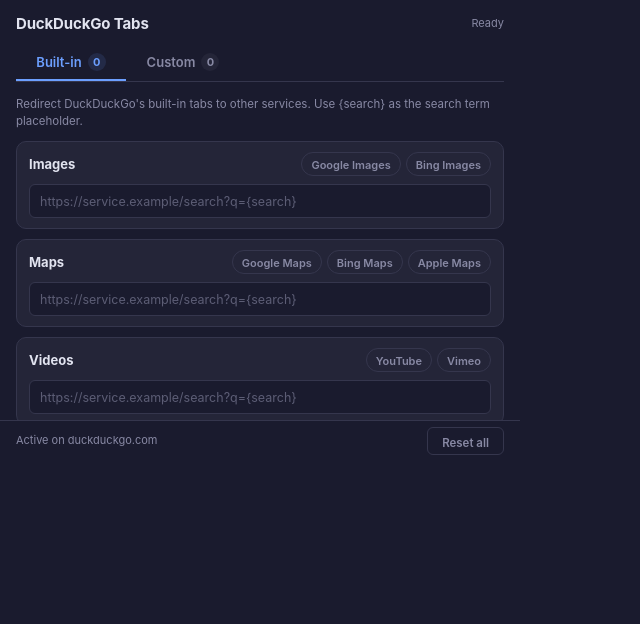
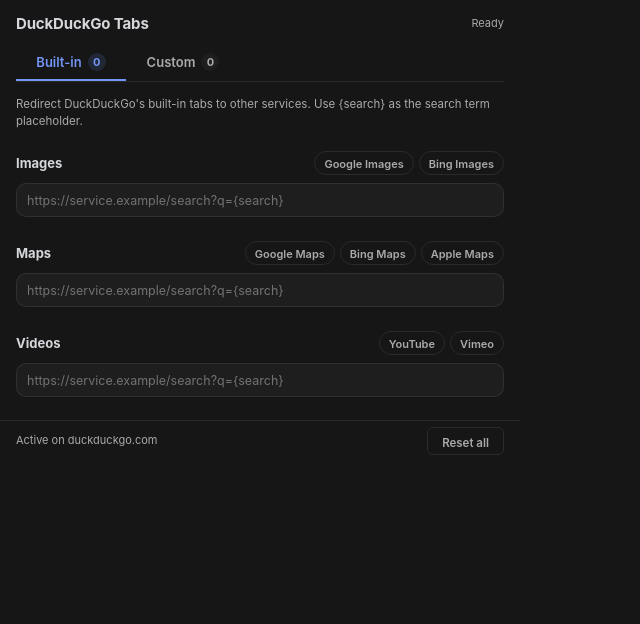
Before and after one commit to david-vct/duckduckgo-custom-tabs, a website with bundled scripts: page src/popup/index.html in a window 1280 px wide. Shown: the whole page, without its empty margins (0-640 px from the left). Built offline with nearby package versions, Linux system fonts and the light colour scheme; some packages are replaced by stand-ins of ours.

Commit message:
feat: match style with the ddg dark theme

```diff
--- a/src/popup/styles.css
+++ b/src/popup/styles.css
@@ -1,15 +1,16 @@
 :root {
-  --popup-bg: #1a1b2e;
-  --popup-surface: #242538;
-  --popup-surface-hover: #2c2d44;
-  --popup-text: #e2e4f0;
-  --popup-muted: #8889a4;
-  --popup-border: #35364d;
-  --popup-accent: #6c9fff;
-  --popup-accent-dim: rgba(108, 159, 255, 0.12);
-  --popup-danger: #f06060;
-  --popup-danger-dim: rgba(240, 96, 96, 0.12);
-  --popup-success: #5dcc8a;
+  --popup-bg: #161616;
+  --popup-surface: #1e1e1e;
+  --popup-surface-hover: #2b2b2b;
+  --popup-text: #d5d7db;
+  --popup-muted: #aaaaaa;
+  --popup-border: #2b2b2b;
+  --popup-accent: #7295f6;
+  --popup-accent-dim: rgba(114, 149, 246, 0.14);
+  --popup-danger: #e05555;
+  --popup-danger-dim: rgba(224, 85, 85, 0.12);
+  --popup-success: #4caf50;
+  --popup-input-bg: #1e1e1e;
   --popup-radius: 10px;
   --popup-radius-sm: 6px;
 }
@@ -168,14 +169,18 @@
 .popup_list {
   display: flex;
   flex-direction: column;
-  gap: 10px;
+  gap: 4px;
+}
+
+.popup_list .popup_custom_card + .popup_custom_card {
+  margin-top: 6px;
 }
 
 .popup_card {
-  background: var(--popup-surface);
-  border: 1px solid var(--popup-border);
-  border-radius: var(--popup-radius);
-  padding: 10px 12px;
+  background: transparent;
+  border: none;
+  border-radius: 0;
+  padding: 10px 0;
   display: flex;
   flex-direction: column;
   gap: 8px;
@@ -238,13 +243,13 @@
   width: 100%;
   min-width: 0;
   height: 34px;
-  border: 1px solid var(--popup-border);
-  border-radius: var(--popup-radius-sm);
+  border: 1px solid rgba(255, 255, 255, 0.08);
+  border-radius: var(--popup-radius);
   padding: 0 10px;
   font-size: 12.5px;
   font-family: inherit;
   color: var(--popup-text);
-  background: var(--popup-bg);
+  background: var(--popup-input-bg);
   transition: border-color 0.15s;
 }
 
```
